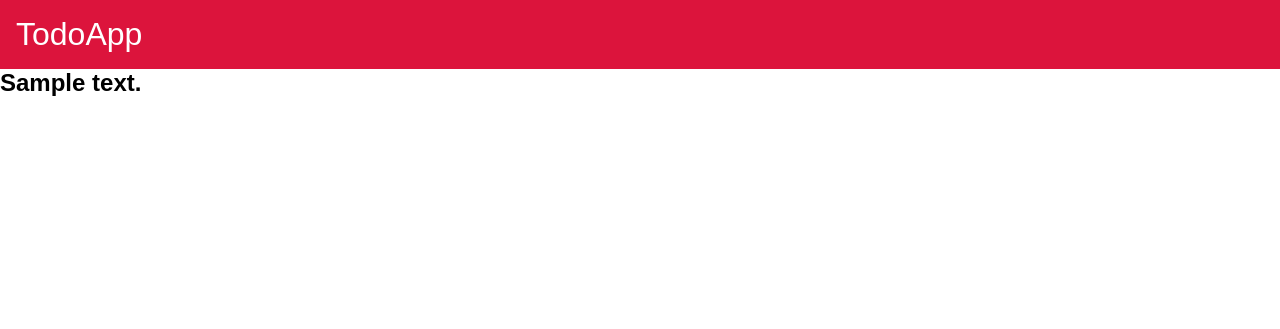
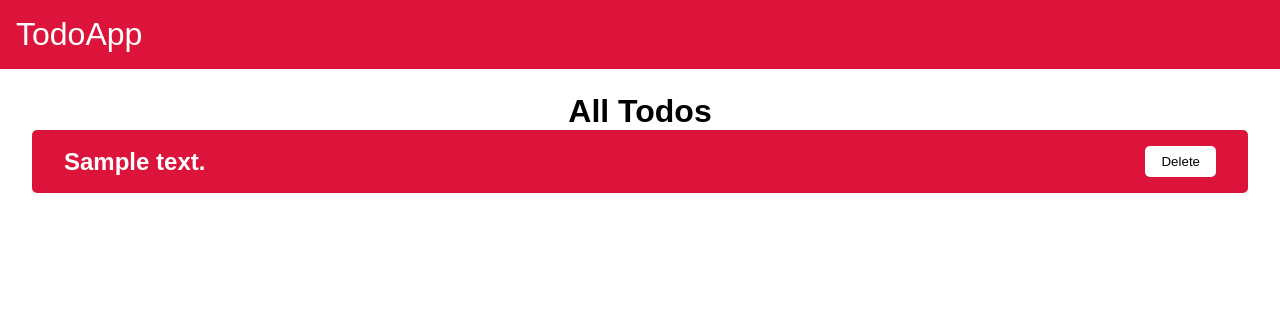
Before and after one commit to drew18moore/django-todos, a Django app: template templates/index.html in a window 1280 px wide. Shown: the top 329 px of the page. Run offline with Django 3.2, Linux system fonts and the light colour scheme; the template is opened without the code that fills it: most values are stand-ins (such as "Sample title", 1, 10 or a date in 2020).

Commit message:
Styled todos and added delete btn

```diff
--- a/static/css/index.css
+++ b/static/css/index.css
@@ -23,7 +23,7 @@ nav {
 
 /* todoForm */
 
-.todo-heading {
+.todo-form-heading {
   margin-top: 1rem;
   text-align: center;
 }
@@ -31,7 +31,7 @@ nav {
 .todo-form {
   display: grid;
   gap: 5px;
-  margin: 1rem 2rem;
+  margin: 0 2rem 1rem 2rem;
 }
 
 .todo-form input {
@@ -51,3 +51,32 @@ nav {
   cursor: pointer;
   user-select: none;
 }
+
+.todos-heading {
+  text-align: center;
+  margin-top: 1.5rem;
+}
+
+.todos {
+  color: white;
+  margin: 0 2rem;
+  display: grid;
+  gap: 0.5rem;
+}
+
+.todo {
+  display: flex;
+  align-items: center;
+  justify-content: space-between;
+  background-color: crimson;
+  padding: 1rem 2rem;
+  border-radius: 5px;
+}
+
+.todo .buttons button {
+  background-color: white;
+  border: none;
+  border-radius: 5px;
+  padding: 0.5rem 1rem;
+  cursor: pointer;
+}
--- a/templates/index.html
+++ b/templates/index.html
@@ -2,9 +2,9 @@
 <!DOCTYPE html>
 <html lang="en">
   <head>
-  <meta charset="UTF-8">
-  <meta http-equiv="X-UA-Compatible" content="IE=edge">
-  <meta name="viewport" content="width=device-width, initial-scale=1.0">
+    <meta charset="UTF-8" />
+    <meta http-equiv="X-UA-Compatible" content="IE=edge" />
+    <meta name="viewport" content="width=device-width, initial-scale=1.0" />
     <title>TodoApp</title>
     <link rel="stylesheet" href={% static "css/index.css" %}>
   </head>
@@ -12,11 +12,17 @@
     <header>
       <nav><span class="logo">TodoApp</span></nav>
     </header>
-  {% block content %}
-  {% endblock content %}
-
+    {% block content %} {% endblock content %}
+    <h1 class="todos-heading">All Todos</h1>
+    <div class="todos">
       {% for todo in todos %}
+      <div class="todo">
         <h2>{{ todo.body }}</h2>
+        <div class="buttons">
+          <button>Delete</button>
+        </div>
+      </div>
       {% endfor %}
+    </div>
   </body>
 </html>
--- a/templates/todoForm.html
+++ b/templates/todoForm.html
@@ -1,7 +1,7 @@
 {% extends "index.html" %}
 {% block content %}
 
-<h1 class="todo-heading">Create New Todo</h1>
+<h1 class="todo-form-heading">Create New Todo</h1>
 <form method="POST" action="" class="todo-form">
   {% csrf_token %}
   {{ form }}
```
Lines whose indentation alone changed are shown as unchanged.
